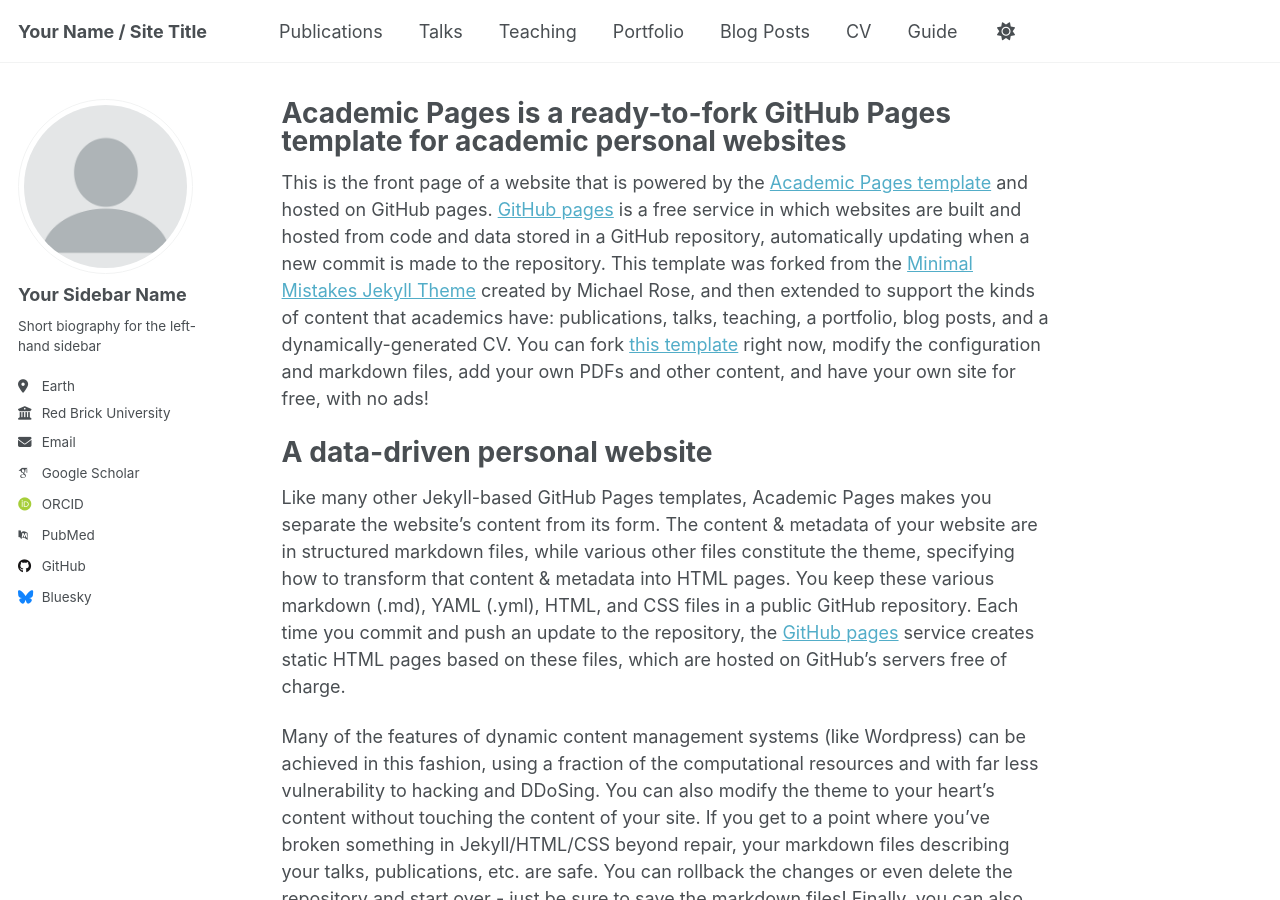
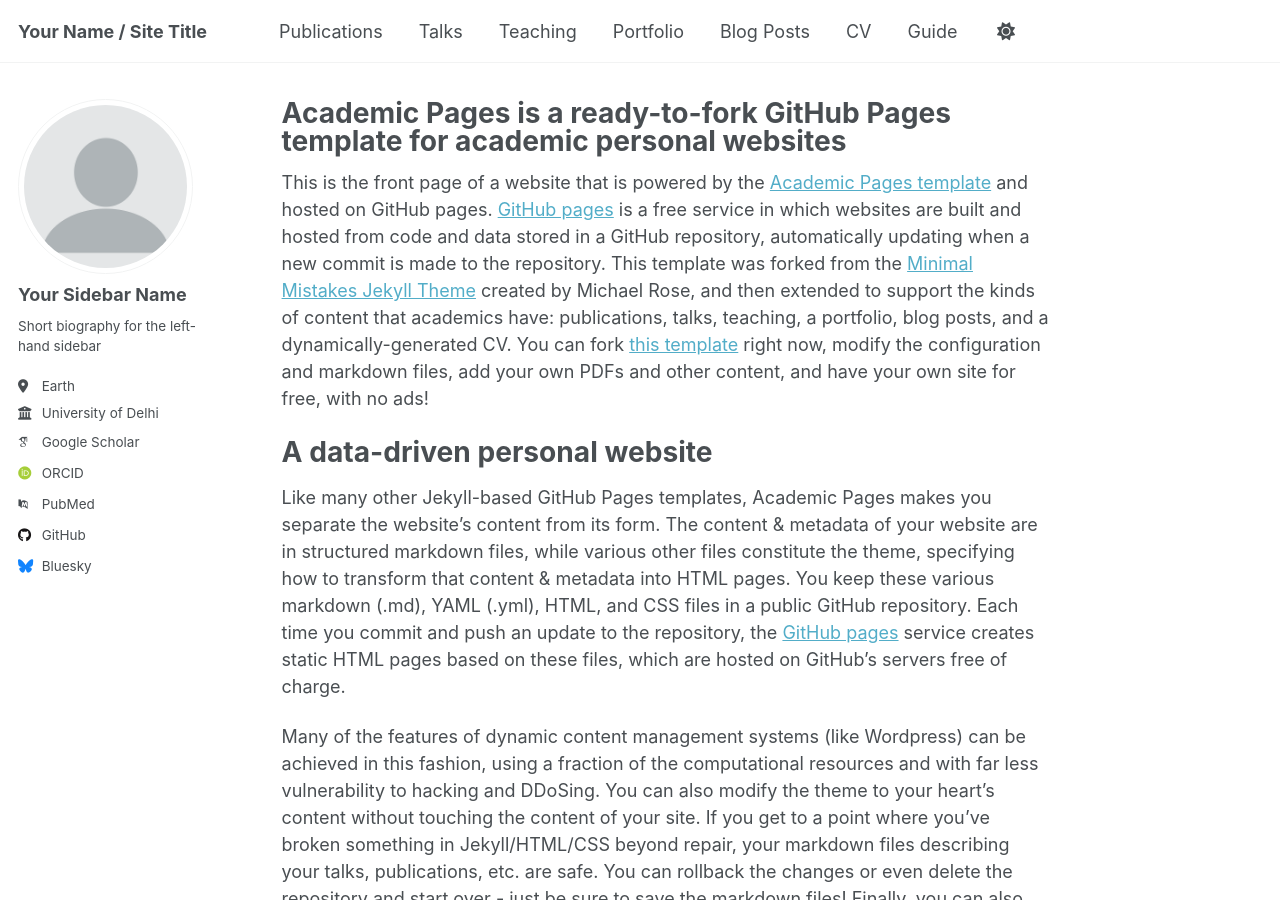
Before and after one commit to sanjayksau/sanjayksau.github.io, a Jekyll site: the page built from _pages/about.md, in a window 1280 px wide and 900 px high. Built offline with Jekyll 4.4.1, drawn with Linux system fonts in a browser that asks for light colours; some web fonts are replaced.

Commit message:
Update _config.yml

```diff
--- a/_config.yml
+++ b/_config.yml
@@ -27,9 +27,9 @@ author:
   pronouns         : # example: "she/her"
   bio              : "Short biography for the left-hand sidebar"
   location         : "Earth"
-  employer         : "Red Brick University"
+  employer         : "University of Delhi"
   uri              : # URL
-  email            : "none@example.org"
+  email            : #"none@example.org"
 
   # Academic websites
   academia         : # URL
```
